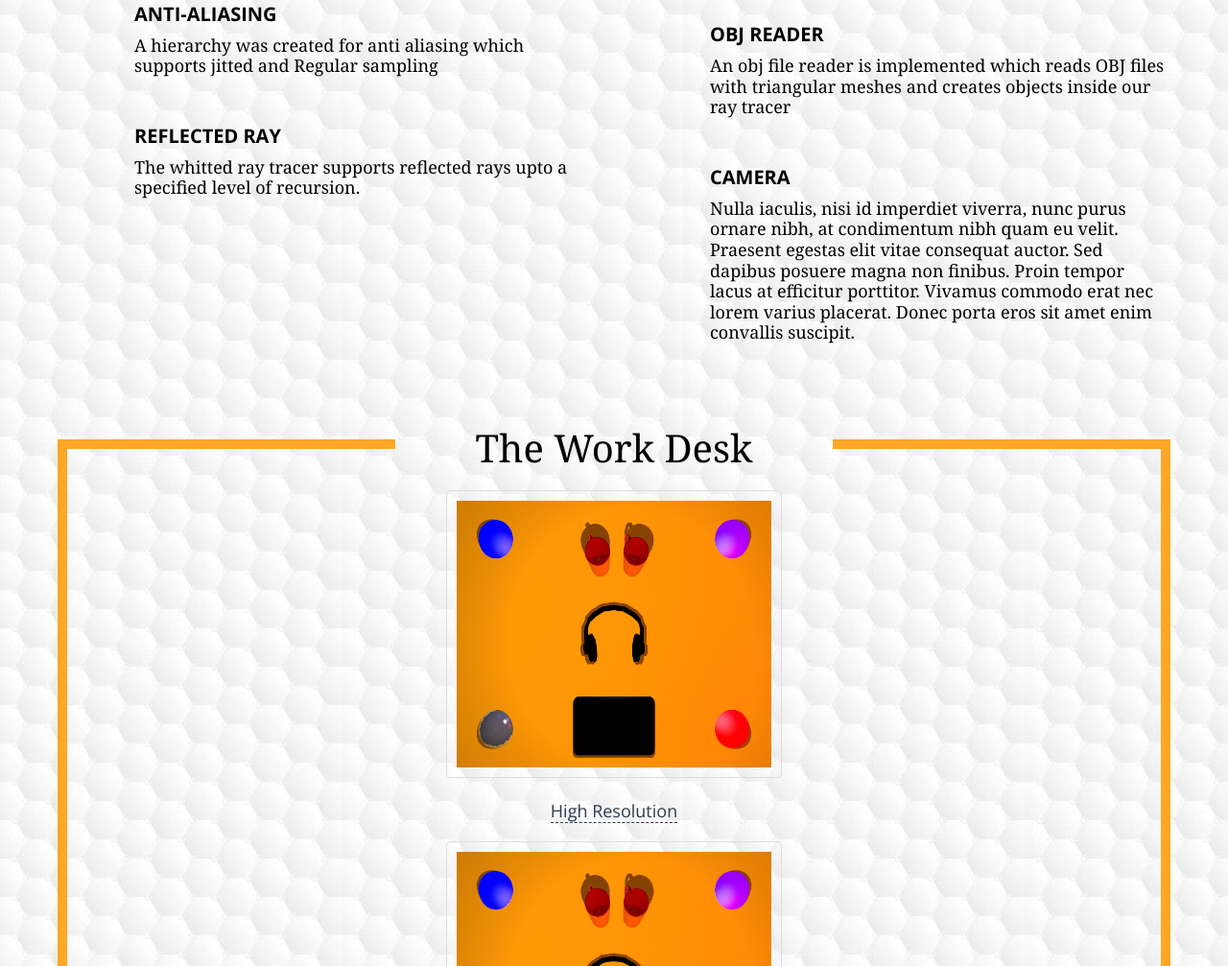
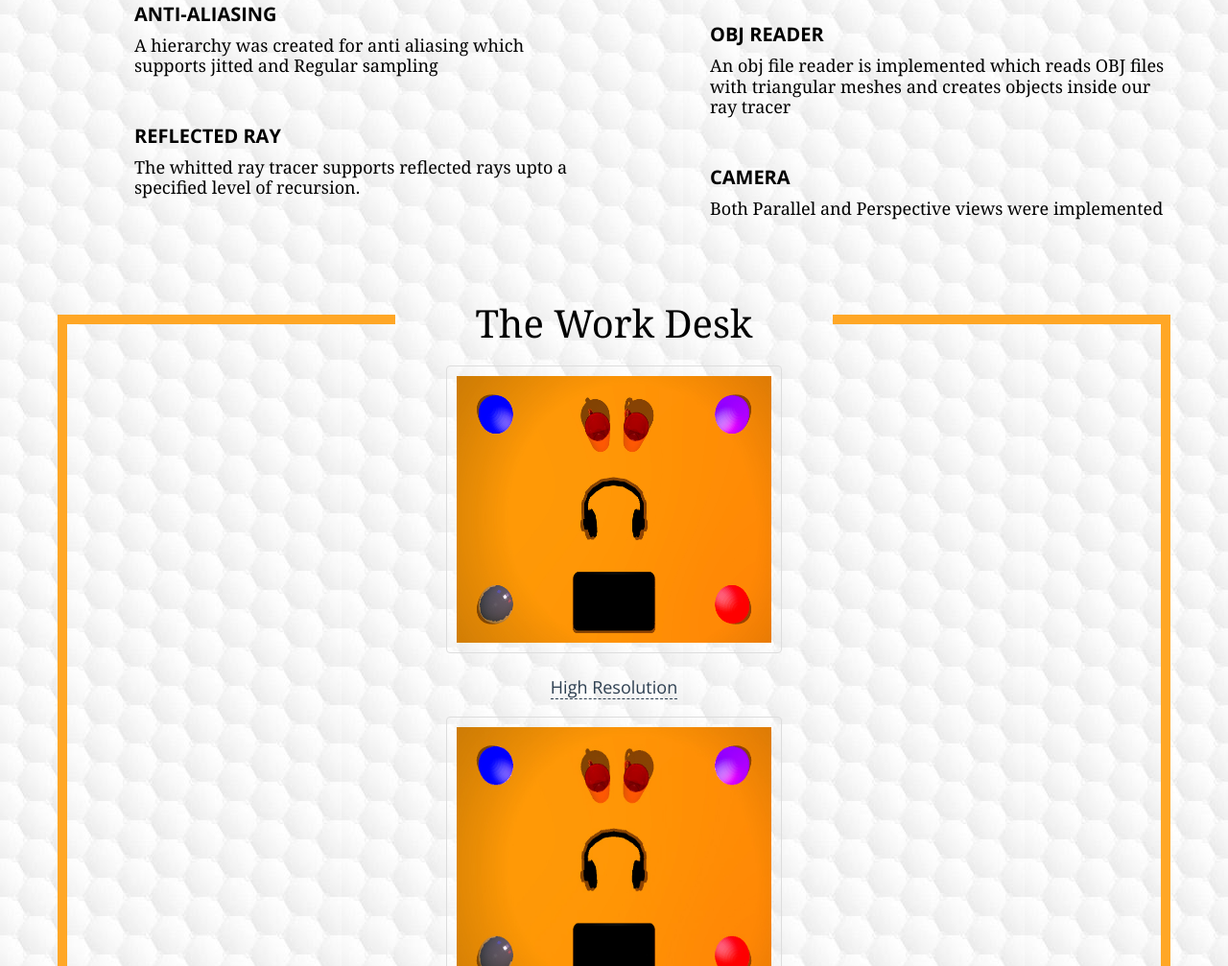
Before and after one commit to 04051/brutal-wasps.github.io, a plain HTML site: page index.html in a window 1280 px wide. Shown: the part 1805-2812 px from the top of the page at 96% size. Drawn offline with nearby package versions, Linux system fonts and the light colour scheme.

Commit message:
correction in text made

```diff
--- a/index.html
+++ b/index.html
@@ -198,7 +198,7 @@
                   </li>
                   <li class="services__item icon icon_support">
                      <h4>Camera</h4>
-                     <p>Nulla iaculis, nisi id imperdiet viverra, nunc purus ornare nibh, at condimentum nibh quam eu velit. Praesent egestas elit vitae consequat auctor. Sed dapibus posuere magna non finibus. Proin tempor lacus at efficitur porttitor. Vivamus commodo erat nec lorem varius placerat. Donec porta eros sit amet enim convallis suscipit.</p>
+                     <p>Both Parallel and Perspective views were implemented</p>
                   </li>
                </ul>
 
```
